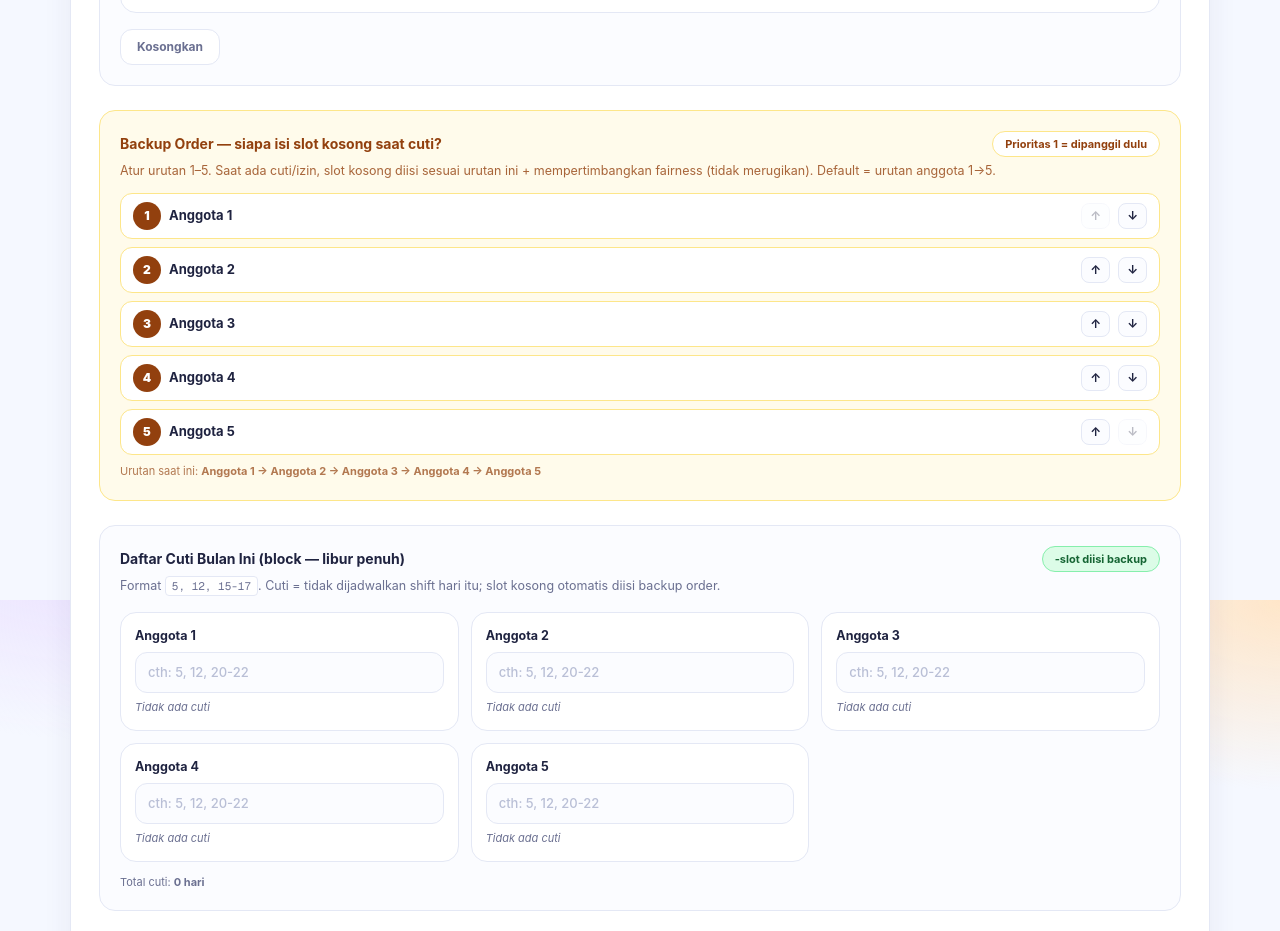
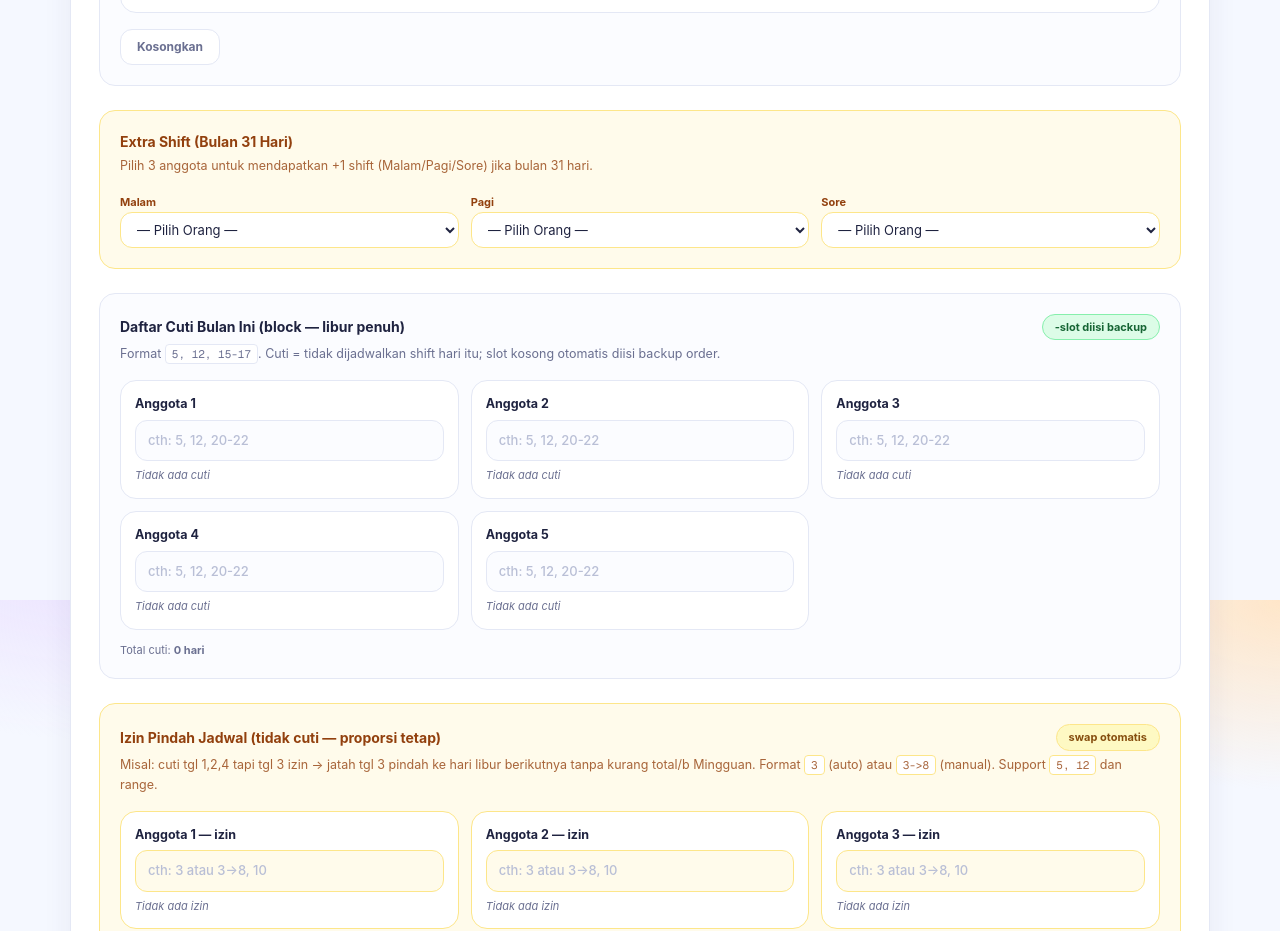
Before and after one commit to Drakeleven/hermes, a Next.js app: page / in a window 1280 px wide. Shown: the part 1000-1931 px from the top of the page. Built offline with nearby package versions, Linux system fonts and the light colour scheme.

Commit message:
feat: add 31-day extra shift UI

```diff
--- a/src/app/page.tsx
+++ b/src/app/page.tsx
@@ -77,6 +77,7 @@ export default function Home() {
   const [cutiInputs, setCutiInputs] = useState(["","","","",""]);
   const [izinInputs, setIzinInputs] = useState(["","","","",""]);
   const [backupOrder, setBackupOrder] = useState<string[]>([]);
+  const [extraAssign, setExtraAssign] = useState<Record<ShiftType, string>>({ Malam: "", Pagi: "", Sore: "" });
   const [result, setResult] = useState<SchedulerResult | null>(null);
   const [hydrated, setHydrated] = useState(false);
   useEffect(() => setHydrated(true), []);
@@ -192,7 +193,7 @@ export default function Home() {
     const cuti = buildCuti();
     const izin = buildIzin();
     const backup = buildBackup();
-    const r = runSchedulerV2({ names: fNames, year, month, daysInMonth, startDay: sd, existingCounts: ec, prev, cuti, izin, backupOrder: backup });
+    const r = runSchedulerV2({ names: fNames, year, month, daysInMonth, startDay: sd, existingCounts: ec, prev, cuti, izin, backupOrder: backup, extraShiftAssign: daysInMonth === 31 ? extraAssign : undefined });
     setResult(r);
     setTimeout(() => window.scrollTo({ top: 0, behavior: "smooth" }), 50);
   }
@@ -322,24 +323,22 @@ export default function Home() {
             )}
           </div>
 
-          {/* Backup Order */}
           <div className="mt-6 rounded-2xl border border-[#FDE68A] bg-[#FFFBEB] p-4 sm:p-5">
             <div className="flex items-center justify-between">
-              <h3 className="text-[14px] font-bold text-[#92400E]">Backup Order — siapa isi slot kosong saat cuti?</h3>
-              <span className="rounded-full bg-white border border-[#FDE68A] px-3 py-1 text-[11px] font-bold text-[#92400E]">Prioritas 1 = dipanggil dulu</span>
+              <h3 className="text-[14px] font-bold text-[#92400E]">Extra Shift (Bulan 31 Hari)</h3>
             </div>
-            <p className="mt-1 text-[12.5px] leading-5 text-[#92400E]/80">Atur urutan 1–5. Saat ada cuti/izin, slot kosong diisi sesuai urutan ini + mempertimbangkan fairness (tidak merugikan). Default = urutan anggota 1→5.</p>
-            <div className="mt-3 space-y-2">
-              {buildBackup().map((name, idx)=>(
-                <div key={name} className="flex items-center gap-2 rounded-xl border border-[#FDE68A] bg-white px-3 py-2">
-                  <span className="flex h-7 w-7 items-center justify-center rounded-full bg-[#92400E] text-xs font-black text-white">{idx+1}</span>
-                  <span className="flex-1 text-[13px] font-bold text-[#1F2340]">{name}</span>
-                  <button onClick={()=> moveBackup(idx,-1)} disabled={idx===0} className="rounded-lg border border-[#E4E8F5] bg-[#FBFCFF] px-2 py-1 text-xs font-bold disabled:opacity-30">↑</button>
-                  <button onClick={()=> moveBackup(idx,1)} disabled={idx===4} className="rounded-lg border border-[#E4E8F5] bg-[#FBFCFF] px-2 py-1 text-xs font-bold disabled:opacity-30">↓</button>
+            <p className="mt-1 text-[12.5px] leading-5 text-[#92400E]/80">Pilih 3 anggota untuk mendapatkan +1 shift (Malam/Pagi/Sore) jika bulan 31 hari.</p>
+            <div className="mt-3 grid grid-cols-1 sm:grid-cols-3 gap-3">
+              {(['Malam', 'Pagi', 'Sore'] as const).map(t => (
+                <div key={t}>
+                  <label className="text-[11px] font-bold text-[#92400E]">{t}</label>
+                  <select value={extraAssign[t]} onChange={(e)=>setExtraAssign({...extraAssign, [t]: e.target.value})} className="w-full rounded-xl border border-[#FDE68A] bg-white px-3 py-2 text-[13px]">
+                    <option value="">— Pilih Orang —</option>
+                    {finalNames.map(n=><option key={n} value={n}>{n}</option>)}
+                  </select>
                 </div>
               ))}
             </div>
-            <div className="mt-2 text-[11px] text-[#92400E]/70">Urutan saat ini: <b>{buildBackup().join(" → ")}</b></div>
           </div>
 
           <div className="mt-6 rounded-2xl border border-[#E4E8F5] bg-[#FBFCFF] p-4 sm:p-5">
--- a/src/lib/scheduler.ts
+++ b/src/lib/scheduler.ts
@@ -231,7 +231,13 @@ export function runSchedulerV2(input: SchedulerInput): SchedulerResult {
 
     for(let idx=0; idx<emptyTypes.length; idx++){
       const type = emptyTypes[idx];
-      let pool = people.map((_,i)=>i).filter(i=> !usedToday.has(i) && !cutiToday.has(i) && people[i].cooldownUntil <= d);
+      let pool = people.map((_,i)=>i).filter(i=> {
+        if (usedToday.has(i) || cutiToday.has(i)) return false;
+        if (people[i].cooldownUntil > d) return false;
+        const limit = (N === 31 && extraShiftAssign && Object.values(extraShiftAssign).some(val => normName(val) === normName(people[i].name))) ? 19 : 18;
+        if (people[i].totalShifts >= limit) return false;
+        return true;
+      });
       if(pool.length===0){
         pool = people.map((_,i)=>i).filter(i=> !usedToday.has(i) && !cutiToday.has(i));
         if(pool.length>0) warnings.push(`Hari ${d} ${type}: semua orang masih cooldown — rotasi terpaksa dilanggar.`);
```
